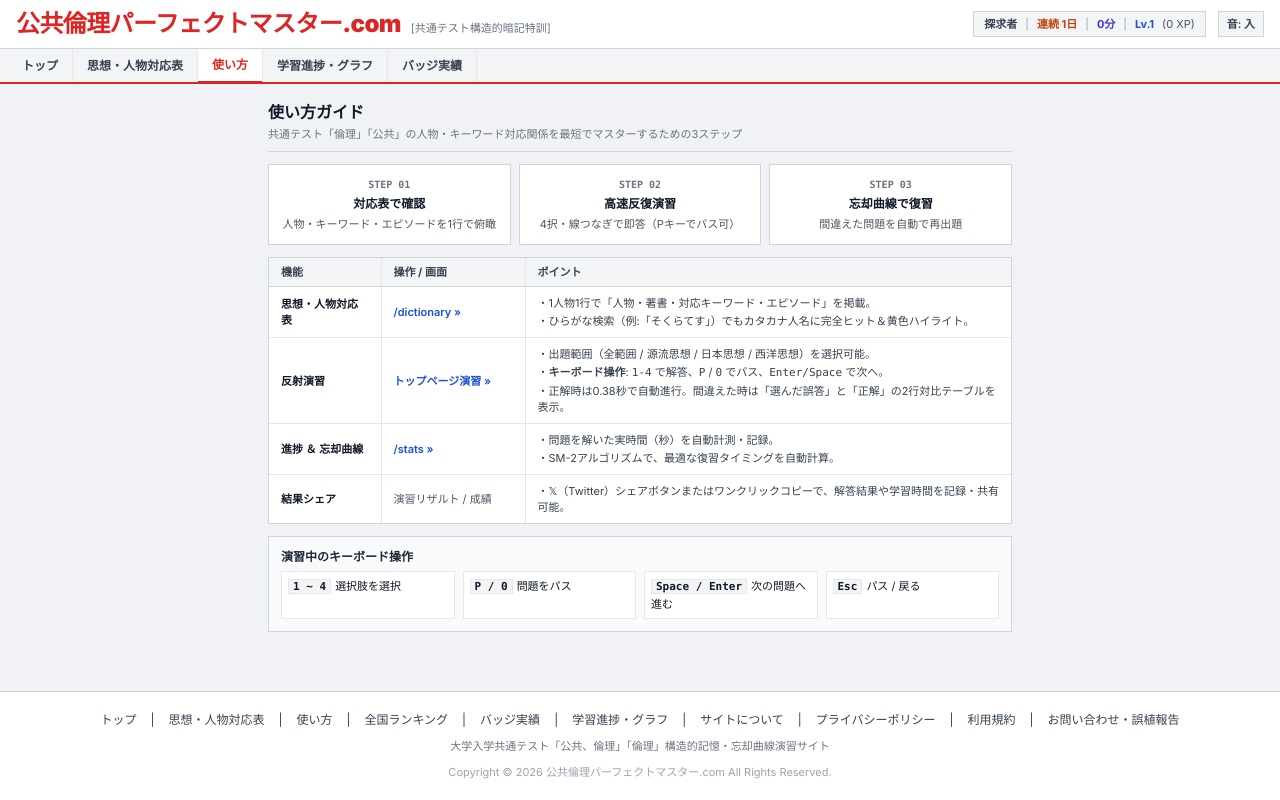
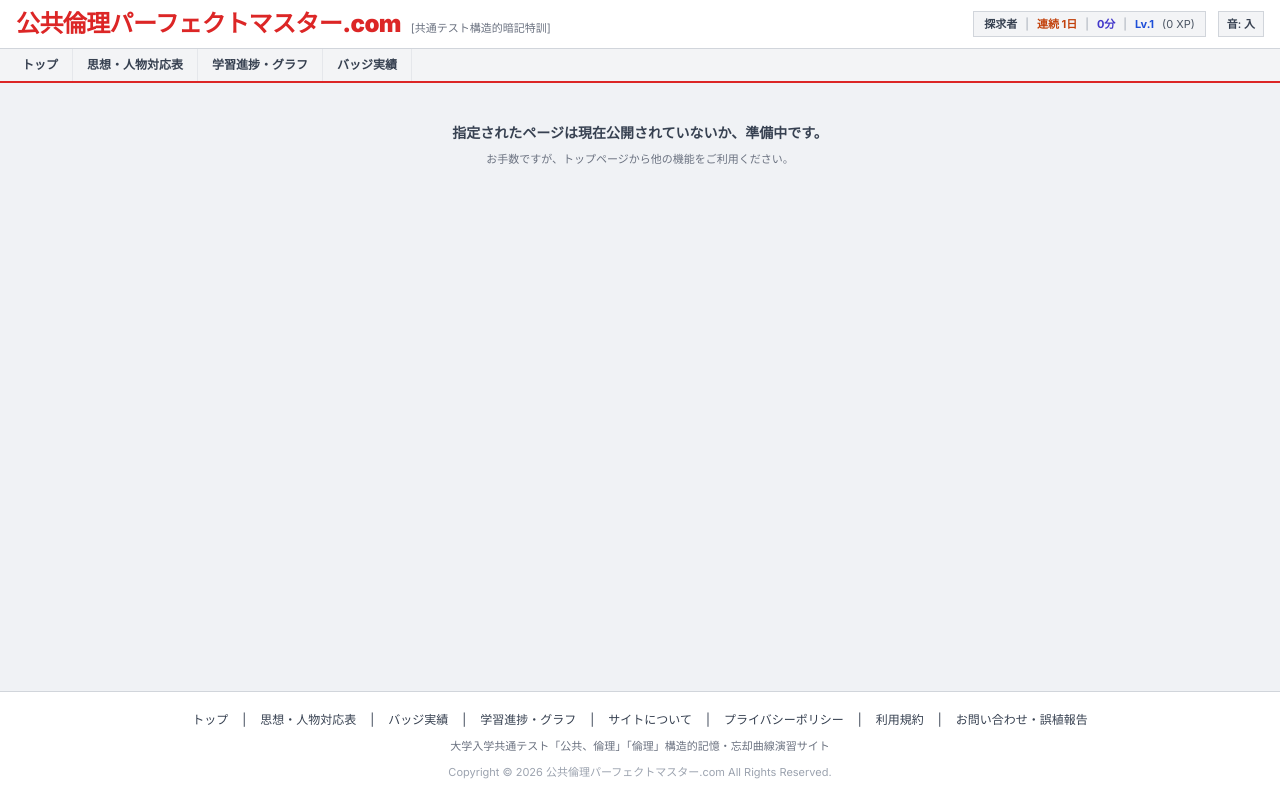
Before and after one commit to min0mi/kokyo-ethics, a Next.js app: page /guide in a window 1280 px wide. Built offline with nearby package versions, Linux system fonts and the light colour scheme; no server answers.

Commit message:
feat: remove guide links from header/footer and replace guide page with under construction status

```diff
--- a/src/app/guide/page.tsx
+++ b/src/app/guide/page.tsx
@@ -1,143 +1,14 @@
 import React from 'react';
-import Link from 'next/link';
 
 export const metadata = {
-  title: '使い方 | 公共倫理パーフェクトマスター.com',
-  description: '公共倫理パーフェクトマスター.comの最短利用ガイド',
+  title: 'ページが見つかりません | 公共倫理パーフェクトマスター.com',
 };
 
 export default function GuidePage() {
   return (
-    <div className="max-w-3xl mx-auto px-3 py-4 space-y-3 text-xs text-gray-900 leading-normal">
-      {/* ヘッダー */}
-      <div className="border-b border-gray-300 pb-2">
-        <h1 className="text-base font-bold text-gray-900">
-          使い方ガイド
-        </h1>
-        <p className="text-[11px] text-gray-500 mt-0.5">
-          共通テスト「倫理」「公共」の人物・キーワード対応関係を最短でマスターするための3ステップ
-        </p>
-      </div>
-
-      {/* 3つのステップ概要 */}
-      <div className="grid grid-cols-1 sm:grid-cols-3 gap-2 text-center">
-        <div className="bg-white border border-gray-300 p-3 rounded-xs space-y-1">
-          <div className="font-mono font-bold text-gray-500 text-[10px]">STEP 01</div>
-          <strong className="block text-xs text-gray-900">対応表で確認</strong>
-          <p className="text-[11px] text-gray-600">人物・キーワード・エピソードを1行で俯瞰</p>
-        </div>
-        <div className="bg-white border border-gray-300 p-3 rounded-xs space-y-1">
-          <div className="font-mono font-bold text-gray-500 text-[10px]">STEP 02</div>
-          <strong className="block text-xs text-gray-900">高速反復演習</strong>
-          <p className="text-[11px] text-gray-600">4択・線つなぎで即答（Pキーでパス可）</p>
-        </div>
-        <div className="bg-white border border-gray-300 p-3 rounded-xs space-y-1">
-          <div className="font-mono font-bold text-gray-500 text-[10px]">STEP 03</div>
-          <strong className="block text-xs text-gray-900">忘却曲線で復習</strong>
-          <p className="text-[11px] text-gray-600">間違えた問題を自動で再出題</p>
-        </div>
-      </div>
-
-      {/* 詳細説明テーブル */}
-      <div className="bg-white border border-gray-300 rounded-xs overflow-hidden">
-        <table className="w-full text-left text-xs border-collapse">
-          <thead>
-            <tr className="bg-gray-100 border-b border-gray-300 text-gray-700 text-[11px]">
-              <th className="py-1.5 px-3 font-bold w-28 border-r border-gray-200">機能</th>
-              <th className="py-1.5 px-3 font-bold w-36 border-r border-gray-200">操作 / 画面</th>
-              <th className="py-1.5 px-3 font-bold">ポイント</th>
-            </tr>
-          </thead>
-          <tbody className="divide-y divide-gray-200 text-[11px]">
-            {/* 1. 対応表 */}
-            <tr>
-              <td className="py-2 px-3 font-bold border-r border-gray-200">
-                思想・人物対応表
-              </td>
-              <td className="py-2 px-3 border-r border-gray-200 text-blue-700 font-semibold">
-                <Link href="/dictionary" className="hover:underline">
-                  /dictionary »
-                </Link>
-              </td>
-              <td className="py-2 px-3 text-gray-700 space-y-0.5">
-                <div>・1人物1行で「人物・著書・対応キーワード・エピソード」を掲載。</div>
-                <div>・ひらがな検索（例:「そくらてす」）でもカタカナ人名に完全ヒット＆黄色ハイライト。</div>
-              </td>
-            </tr>
-
-            {/* 2. 演習 */}
-            <tr>
-              <td className="py-2 px-3 font-bold border-r border-gray-200">
-                反射演習
-              </td>
-              <td className="py-2 px-3 border-r border-gray-200 text-blue-700 font-semibold">
-                <Link href="/" className="hover:underline">
-                  トップページ演習 »
-                </Link>
-              </td>
-              <td className="py-2 px-3 text-gray-700 space-y-0.5">
-                <div>・出題範囲（全範囲 / 源流思想 / 日本思想 / 西洋思想）を選択可能。</div>
-                <div>・<strong>キーボード操作</strong>: <code>1-4</code> で解答、<code>P</code> / <code>0</code> でパス、<code>Enter/Space</code> で次へ。</div>
-                <div>・正解時は0.38秒で自動進行。間違えた時は「選んだ誤答」と「正解」の2行対比テーブルを表示。</div>
-              </td>
-            </tr>
-
-            {/* 3. 学習進捗 */}
-            <tr>
-              <td className="py-2 px-3 font-bold border-r border-gray-200">
-                進捗 ＆ 忘却曲線
-              </td>
-              <td className="py-2 px-3 border-r border-gray-200 text-blue-700 font-semibold">
-                <Link href="/stats" className="hover:underline">
-                  /stats »
-                </Link>
-              </td>
-              <td className="py-2 px-3 text-gray-700 space-y-0.5">
-                <div>・問題を解いた実時間（秒）を自動計測・記録。</div>
-                <div>・SM-2アルゴリズムで、最適な復習タイミングを自動計算。</div>
-              </td>
-            </tr>
-
-            {/* 4. シェア */}
-            <tr>
-              <td className="py-2 px-3 font-bold border-r border-gray-200">
-                結果シェア
-              </td>
-              <td className="py-2 px-3 border-r border-gray-200 text-gray-600">
-                演習リザルト / 成績
-              </td>
-              <td className="py-2 px-3 text-gray-700">
-                <div>・𝕏（Twitter）シェアボタンまたはワンクリックコピーで、解答結果や学習時間を記録・共有可能。</div>
-              </td>
-            </tr>
-          </tbody>
-        </table>
-      </div>
-
-      {/* キーボードショートカット一覧 */}
-      <div className="bg-gray-50 border border-gray-300 rounded-xs p-3 space-y-1.5">
-        <strong className="text-xs font-bold text-gray-800 block">
-          演習中のキーボード操作
-        </strong>
-        <div className="grid grid-cols-2 sm:grid-cols-4 gap-2 text-[11px]">
-          <div className="bg-white border border-gray-200 p-1.5 rounded-xs">
-            <span className="font-mono font-bold bg-gray-100 px-1 py-0.2 border rounded-xs mr-1">1 ~ 4</span>
-            <span>選択肢を選択</span>
-          </div>
-          <div className="bg-white border border-gray-200 p-1.5 rounded-xs">
-            <span className="font-mono font-bold bg-gray-100 px-1 py-0.2 border rounded-xs mr-1">P / 0</span>
-            <span>問題をパス</span>
-          </div>
-          <div className="bg-white border border-gray-200 p-1.5 rounded-xs">
-            <span className="font-mono font-bold bg-gray-100 px-1 py-0.2 border rounded-xs mr-1">Space / Enter</span>
-            <span>次の問題へ進む</span>
-          </div>
-          <div className="bg-white border border-gray-200 p-1.5 rounded-xs">
-            <span className="font-mono font-bold bg-gray-100 px-1 py-0.2 border rounded-xs mr-1">Esc</span>
-            <span>パス / 戻る</span>
-          </div>
-        </div>
-      </div>
+    <div className="max-w-3xl mx-auto px-3 py-10 text-center text-xs text-gray-900 leading-normal space-y-2">
+      <p className="font-bold text-gray-700 text-sm">指定されたページは現在公開されていないか、準備中です。</p>
+      <p className="text-gray-500 text-[11px]">お手数ですが、トップページから他の機能をご利用ください。</p>
     </div>
   );
 }
--- a/src/components/layout/Footer.tsx
+++ b/src/components/layout/Footer.tsx
@@ -9,10 +9,6 @@ export const Footer: React.FC = () => {
           <Link href="/" className="hover:underline hover:text-blue-700">トップ</Link>
           <span>|</span>
           <Link href="/dictionary" className="hover:underline hover:text-blue-700">思想・人物対応表</Link>
-          <span>|</span>
-          <Link href="/guide" className="hover:underline hover:text-blue-700">使い方</Link>
-          <span>|</span>
-          <Link href="/ranking" className="hover:underline hover:text-blue-700">全国ランキング</Link>
           <span>|</span>
           <Link href="/badges" className="hover:underline hover:text-blue-700">バッジ実績</Link>
           <span>|</span>
--- a/src/components/layout/Header.tsx
+++ b/src/components/layout/Header.tsx
@@ -38,7 +38,6 @@ export const Header: React.FC = () => {
   const navLinks = [
     { href: '/', label: 'トップ' },
     { href: '/dictionary', label: '思想・人物対応表' },
-    { href: '/guide', label: '使い方' },
     { href: '/stats', label: '学習進捗・グラフ' },
     { href: '/badges', label: 'バッジ実績' },
   ];
```
